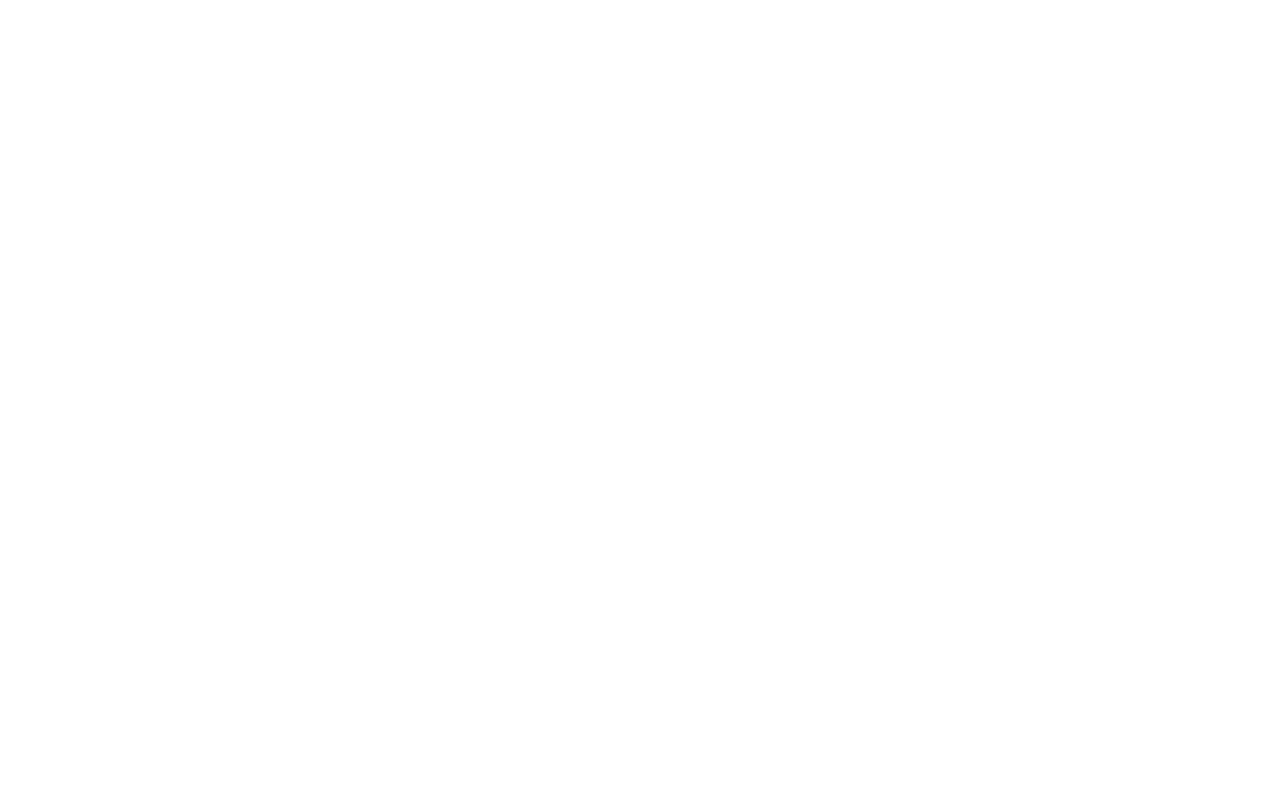
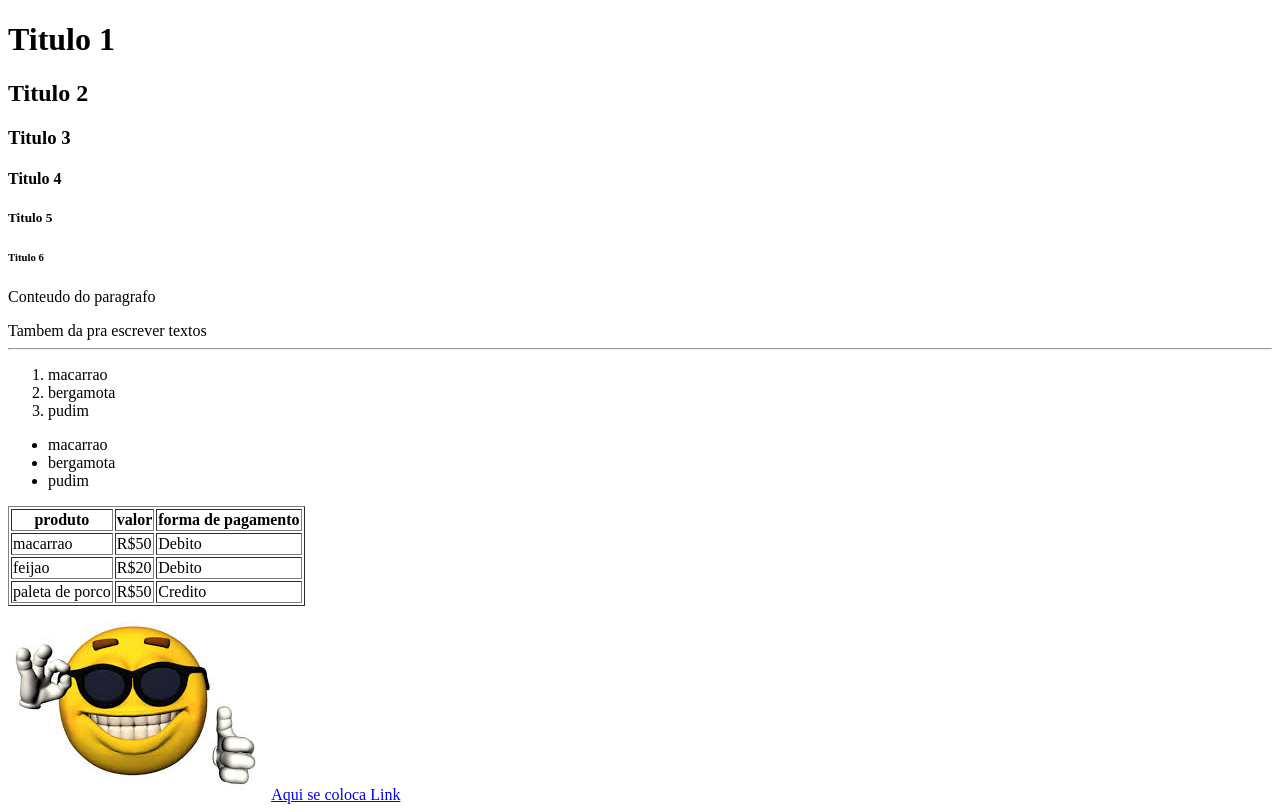
Before and after one commit to JulioGaspareto/1aFaseSENAI, a plain HTML site: page aula HTML/Aula1_html/aula1.html in a window 1280 px wide. Drawn offline with Linux system fonts and the light colour scheme.

Commit message:
adicionei aulaHTML

```diff
--- a/aula HTML/Aula1_html/aula1.html
+++ b/aula HTML/Aula1_html/aula1.html
@@ -3,9 +3,73 @@
 <head>
     <meta charset="UTF-8">
     <meta name="viewport" content="width=device-width, initial-scale=1.0">
-    <title>Document</title>
+    <title>Aula1_HTml</title>
+
 </head>
 <body>
 
+    <h1>Titulo 1</h1>
+    <h2>Titulo 2</h2>
+    <h3>Titulo 3</h3>
+    <h4>Titulo 4</h4>
+    <h5>Titulo 5</h5>
+    <h6>Titulo 6</h6>
+
+    <p>Conteudo do paragrafo</p>
+<!-- esse tambem pode escrever, mas é pouco usado -->
+    <span>Tambem da pra escrever textos</span>
+<!--//ele pula um linha -->
+    <br>
+<!--separa com uma linha na metade da pagina-->
+    <hr>
+<!-- ele faz uma lista ordenada (ol),enquanto o (li) é so pra colocar o conteudo -->
+    <ol>
+        <li>macarrao</li>
+        <li>bergamota</li>
+        <li>pudim</li>
+    </ol>
+<!-- esse cria uma lista mas nao é ordenada, so colocando o ponto -->
+    <ul>
+        <li>macarrao</li>
+        <li>bergamota</li>
+        <li>pudim</li>
+    </ul>
+<!-- esse é para criar uma tabela/se adicionar o comando (border)ja fica com as bordas -->
+    <table border="1">
+        <!-- esse é o cabeçalho da tabela, ou seja as colunas -->
+        <thead>
+            <th>produto</th>
+            <th>valor</th>
+            <th>forma de pagamento</th>
+
+        </thead>
+
+        <!-- esse é o corpo da tabela, onde vai ficar os valores e informaçoes -->
+        <tbody>
+            <!-- quanto mais (tr) por, mais linha vao ter -->
+            <tr>  <!--(tr) é a linha-->
+            <!-- o (td) tem que ser equivalente a quantidades de colunas que voce tem -->
+                <td>macarrao</td> <!-- (td) é basicamente a coluna-->
+                <td>R$50</td>
+                <td>Debito</td>
+            </tr>
+            <tr>
+                <td>feijao </td>
+                <td>R$20</td>
+                <td>Debito</td>
+            </tr>
+            <tr>
+                <td>paleta de porco</td>
+                <td>R$50</td>
+                <td>Credito</td>
+            </tr>
+        </tbody>
+    </table>
+    <!-- para colocar imagem é esse comando -->
+    <img src= "legal.jpg"> <!-- se colocar comando (width) e (height) da para manipular o tamanho da img-->
+
+  <!-- esse é para colocar link, tem o comando (target) ele serve para modificar o jeito que abre o link -->
+   <!-- o (_blank) serve para abrir em outra pagina o link -->
+    <a target="_blank" href="https://internacional.com.br/">Aqui se coloca Link</a>
 </body>
 </html>
```
Also changed, not shown: Atividades Js/ResoluçãoListaDeExercicíos1_profAlex/exercicio10/exercicio10.html (added, +11 -0 lines), Atividades Js/ResoluçãoListaDeExercicíos1_profAlex/exercicio10/exercicio10.js (added, +8 -0 lines), Atividades Js/ResoluçãoListaDeExercicíos1_profAlex/exercicio11/exercicio11.html (added, +11 -0 lines), Atividades Js/ResoluçãoListaDeExercicíos1_profAlex/exercicio11/exercicio11.js (added, +7 -0 lines), Atividades Js/ResoluçãoListaDeExercicíos1_profAlex/exercicio9/exercicio9.js (+13 -1 lines), aula HTML/Aula1_html/legal.jpg (added).
